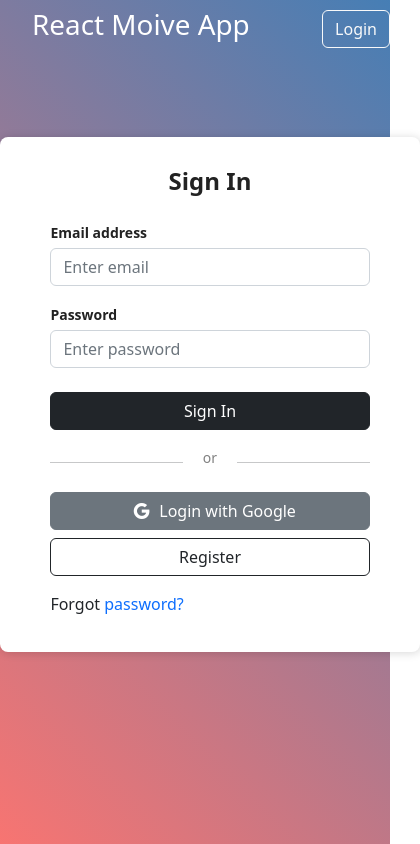
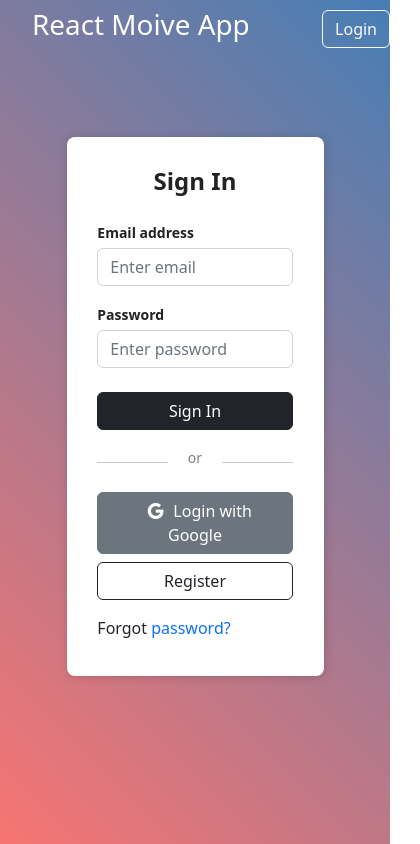
Before and after one commit to fathozt/MoiveApp, a React (Create React App) app in the folder solution/: page /login in a window 390 px wide. Shown: the whole page, 420 px wide, since content can reach past the window. Built offline with nearby package versions, Linux system fonts and the light colour scheme; no server answers.

Commit message:
Just a quick change on the login form width for the mobile.

```diff
--- a/solution/src/index.css
+++ b/solution/src/index.css
@@ -231,7 +231,7 @@ a {
 }
 
 .Auth-form {
-  width: 420px;
+  max-width: 420px;
   box-shadow: rgb(0 0 0 / 16%) 1px 1px 10px;
   padding-top: 30px;
   padding-bottom: 20px;
```
